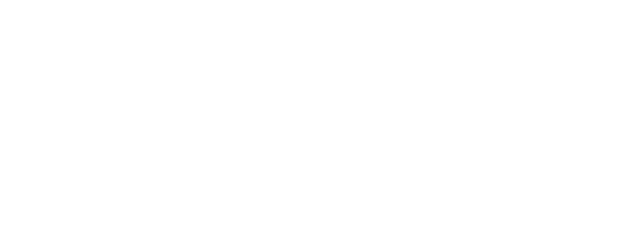
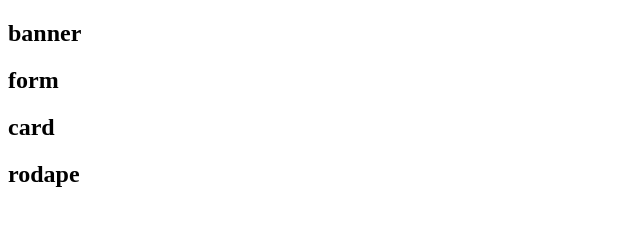
Before and after one commit to pabllot123/09.12.24, a plain HTML site: page landingpag08.html in a window 1280 px wide. Shown: the whole page, without its empty margins (0-640 px from the left). Drawn offline with Linux system fonts and the light colour scheme.

Commit message:
esqueleto

```diff
--- a/landingpag08.html
+++ b/landingpag08.html
@@ -6,6 +6,25 @@
     <title>Document</title>
 </head>
 <body>
-
+    <section>
+        <div>
+            <h1>banner</h1>
+        </div>
+    </section>
+    <section>
+        <div>
+            <h1>form</h1>
+        </div>
+    </section>
+    <section>
+        <div>
+            <h1>card</h1>
+        </div>
+    </section>
+    <section>
+        <div>
+            <h1>rodape</h1>
+        </div>
+    </section>
 </body>
 </html>
```
